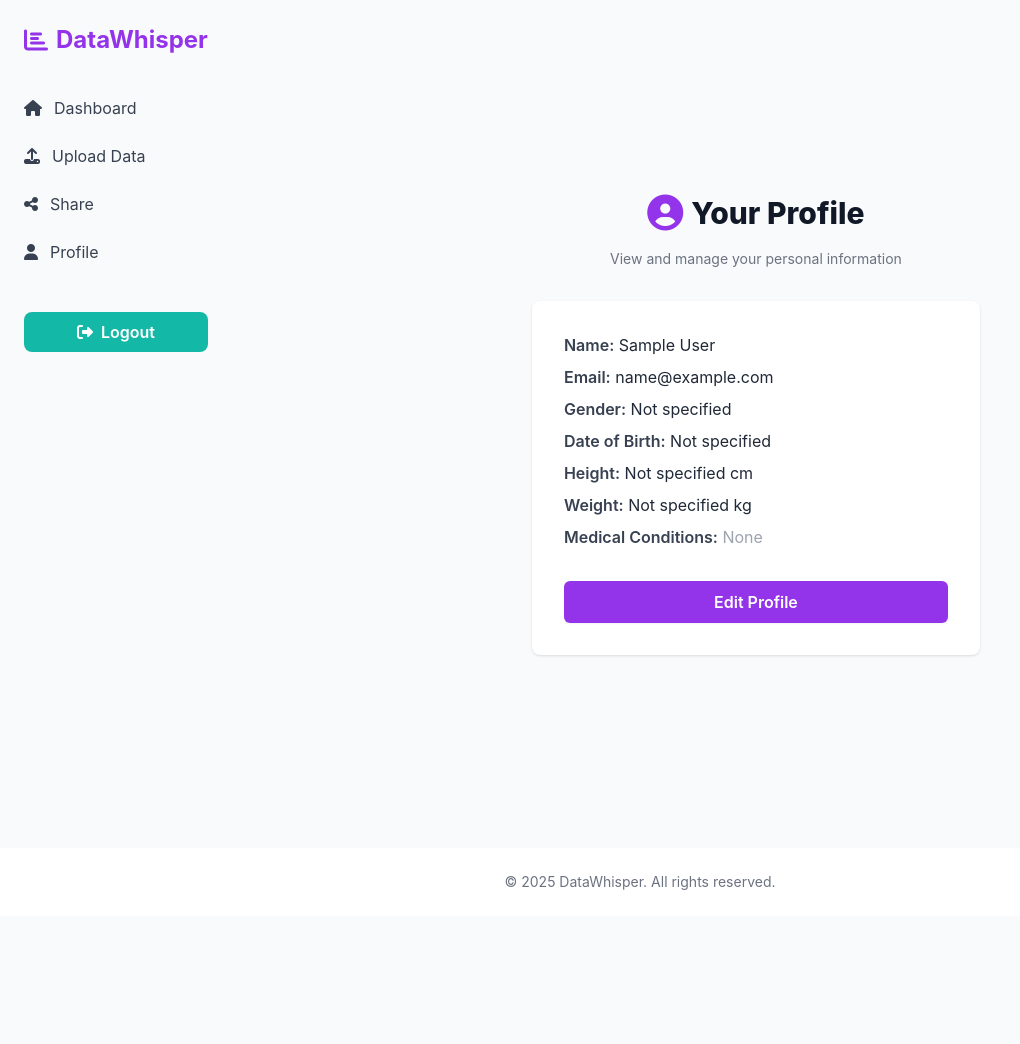
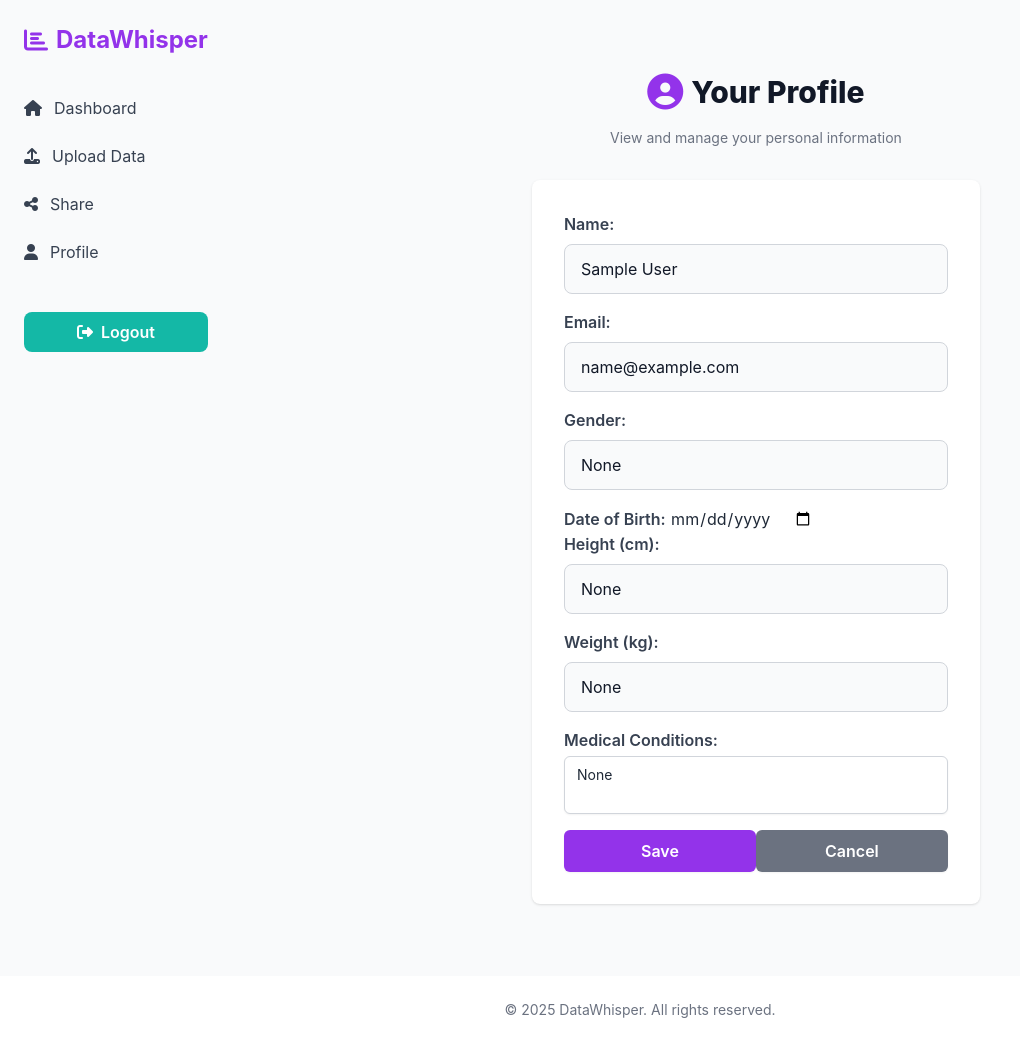
Before and after one commit to kdmars0168/data-analytics-app, a Flask app: page /profile in a window 1280 px wide. Shown: the whole page, without its empty margins (0-1020 px from the left). Before the commit the page ends 890 px from the top, so only its background shows below. Run offline with Flask 3, Linux system fonts and the light colour scheme; the visitor is signed in with stand-in values (Sample User, id 1); some libraries are stand-ins or nearby versions.

Commit message:
Implement editable profile page and register

```diff
--- a/app/__init__.py
+++ b/app/__init__.py
@@ -3,6 +3,7 @@
 from flask_sqlalchemy import SQLAlchemy
 from flask_migrate import Migrate
 from flask_login import LoginManager
+
 
 db = SQLAlchemy()
 migrate = Migrate()
--- a/app/models.py
+++ b/app/models.py
@@ -11,6 +11,11 @@
     password_hash = db.Column(db.String(256), nullable=False)
     uploaded_data = db.relationship('UploadedData', backref='owner', lazy=True)
     shared_data = db.relationship('SharedData', backref='shared_with', lazy=True)
+    gender = db.Column(db.String(10))
+    dob = db.Column(db.Date)
+    height = db.Column(db.Float)
+    weight = db.Column(db.Float)
+    medical_conditions = db.Column(db.Text)
 
     def set_password(self, password):
         self.password_hash = generate_password_hash(password)
--- a/app/routes.py
+++ b/app/routes.py
@@ -7,7 +7,7 @@
 from app.utils import generate_analysis_summary
 from app.forms import EditProfileForm
 from app.models import User
-
+from datetime import datetime
 
 # Create a Blueprint called 'main'
 main = Blueprint('main', __name__)
@@ -29,7 +29,12 @@
             return redirect(url_for('main.register'))
 
         # If email does not exist, create the new user
-        user = User(name=form.name.data, email=form.email.data)
+        user = User(name=form.name.data, email=form.email.data, gender=form.gender.data,
+    dob=form.dob.data,
+    height=form.height.data,
+    weight=form.weight.data,
+    medical_conditions=form.medical_conditions.data
+        )
         user.set_password(form.password.data)
         db.session.add(user)
         db.session.commit()
@@ -105,16 +110,37 @@
 @login_required
 def profile():
     return render_template('profile.html', user=current_user)
-@main.route('/edit_profile', methods=['GET', 'POST'])
+@main.route('/profile/save', methods=['POST'])
 @login_required
-def edit_profile():
-    form = EditProfileForm(obj=current_user)
+def save_profile():
+    name = request.form.get('name')
+    email = request.form.get('email')
+    gender = request.form.get('gender')
+    dob_str = request.form.get('dob')
+    height = request.form.get('height')
+    weight = request.form.get('weight')
+    medical_conditions = request.form.get('medical_conditions')
 
-    if form.validate_on_submit():
-        current_user.username = form.username.data
-        current_user.about_me = form.about_me.data
-        db.session.commit()
-        flash('Your profile has been updated.', 'success')
+    try:
+        dob = datetime.strptime(dob_str, '%Y-%m-%d').date() if dob_str else None
+    except ValueError:
+        flash('Invalid date format. Please use YYYY-MM-DD.', 'error')
         return redirect(url_for('main.profile'))
 
-    return render_template('edit_profile.html', form=form)
+
+    current_user.name = name
+    current_user.email = email
+    current_user.gender = gender
+    current_user.dob = dob
+    current_user.height = float(height) if height else None
+    current_user.weight = float(weight) if weight else None
+    current_user.medical_conditions = medical_conditions
+
+    try:
+        db.session.commit()
+        flash('Profile updated successfully!', 'success')
+        return redirect(url_for('main.profile'))
+    except Exception as e:
+        db.session.rollback()
+        flash('An error occurred while saving your profile: ' + str(e), 'error')
+        return redirect(url_for('main.profile'))
--- a/app/templates/profile.html
+++ b/app/templates/profile.html
@@ -1,5 +1,7 @@
 {% extends 'base.html' %}
+
 {% block title %}Profile | DataWhisper{% endblock %}
+
 {% block content %}
 <section class="min-h-screen flex flex-col items-center justify-center bg-gray-50 py-12 px-4 sm:px-6 lg:px-8">
   <div class="max-w-md w-full space-y-8">
@@ -15,25 +17,64 @@
 
     <div class="bg-white p-8 shadow rounded-lg space-y-4">
       <div class="text-left space-y-2">
-        <p><span class="font-semibold text-gray-700">Name:</span> {{ user.name }}</p>
-        <p><span class="font-semibold text-gray-700">Email:</span> {{ user.email }}</p>
-        <p><span class="font-semibold text-gray-700">Gender:</span> {{ user.gender or 'Not specified' }}</p>
-        <p><span class="font-semibold text-gray-700">Date of Birth:</span> {{ user.dob or 'Not specified' }}</p>
-        <p><span class="font-semibold text-gray-700">Height:</span> {{ user.height or 'Not specified' }} cm</p>
-        <p><span class="font-semibold text-gray-700">Weight:</span> {{ user.weight or 'Not specified' }} kg</p>
-        <p><span class="font-semibold text-gray-700">Medical Conditions:</span>
-          {% if user.medical_conditions %}
-            {{ user.medical_conditions }}
-          {% else %}
-            <span class="text-gray-400">None</span>
-          {% endif %}
-        </p>
-      </div>
+        <form method="POST" action="{{ url_for('main.save_profile') }}">
 
-      <div class="pt-4">
-        <a href="{{ url_for('main.edit_profile') }}" class="w-full inline-flex justify-center py-2 px-4 border border-transparent rounded-md shadow-sm text-white bg-purple-600 hover:bg-purple-700 font-semibold">
-          Edit Profile
-        </a>
+          <!-- Name Field -->
+          <div class="form-group">
+            <label for="name" class="text-gray-700 font-semibold">Name:</label>
+            <input type="text" name="name" id="name" value="{{ user.name }}" class="form-control" required>
+          </div>
+
+          <!-- Email Field -->
+          <div class="form-group">
+            <label for="email" class="text-gray-700 font-semibold">Email:</label>
+            <input type="email" name="email" id="email" value="{{ user.email }}" class="form-control" required>
+          </div>
+
+          <!-- Gender Field -->
+          <div class="form-group">
+            <label for="gender" class="text-gray-700 font-semibold">Gender:</label>
+            <input type="text" name="gender" id="gender" value="{{ user.gender }}" class="form-control">
+          </div>
+
+          <!-- Date of Birth (dob) Field -->
+          <div class="form-group">
+            <label for="dob" class="text-gray-700 font-semibold">Date of Birth:</label>
+            <input type="date" name="dob" id="dob" value="{{ user.dob }}" class="form-control">
+          </div>
+
+          <!-- Height Field -->
+          <div class="form-group">
+            <label for="height" class="text-gray-700 font-semibold">Height (cm):</label>
+            <input type="text" name="height" id="height" value="{{ user.height }}" class="form-control">
+          </div>
+
+          <!-- Weight Field -->
+          <div class="form-group">
+            <label for="weight" class="text-gray-700 font-semibold">Weight (kg):</label>
+            <input type="text" name="weight" id="weight" value="{{ user.weight }}" class="form-control">
+          </div>
+
+          <!-- Medical Conditions Field -->
+          <div class="form-group">
+            <label for="medical_conditions" class="block text-gray-700 font-semibold mb-1">Medical Conditions:</label>
+            <textarea name="medical_conditions"
+                      id="medical_conditions"
+                      class="block w-full max-w-sm px-3 py-2 border border-gray-300 rounded-md shadow-sm focus:outline-none focus:ring-purple-500 focus:border-purple-500 text-sm resize-none"
+                      rows="2"
+                      placeholder="e.g. Diabetes, Hypertension">{{ user.medical_conditions }}</textarea>
+          </div>
+
+          <!-- Save and Cancel Buttons -->
+          <div class="flex justify-between items-center pt-4">
+            <button type="submit" class="w-1/2 py-2 px-4 border border-transparent rounded-md shadow-sm text-white bg-purple-600 hover:bg-purple-700 font-semibold">
+              Save
+            </button>
+            <a href="{{ url_for('main.profile') }}" class="w-1/2 py-2 px-4 text-center border border-transparent rounded-md shadow-sm text-white bg-gray-500 hover:bg-gray-600 font-semibold">
+              Cancel
+            </a>
+          </div>
+        </form>
       </div>
     </div>
   </div>
```
Also changed, not shown: app/forms.py (+21 -1 lines), migrations/versions/5102c51ee813_.py (renamed from migrations/versions/efe46465445d_initial_migration.py, +12 -4 lines).
